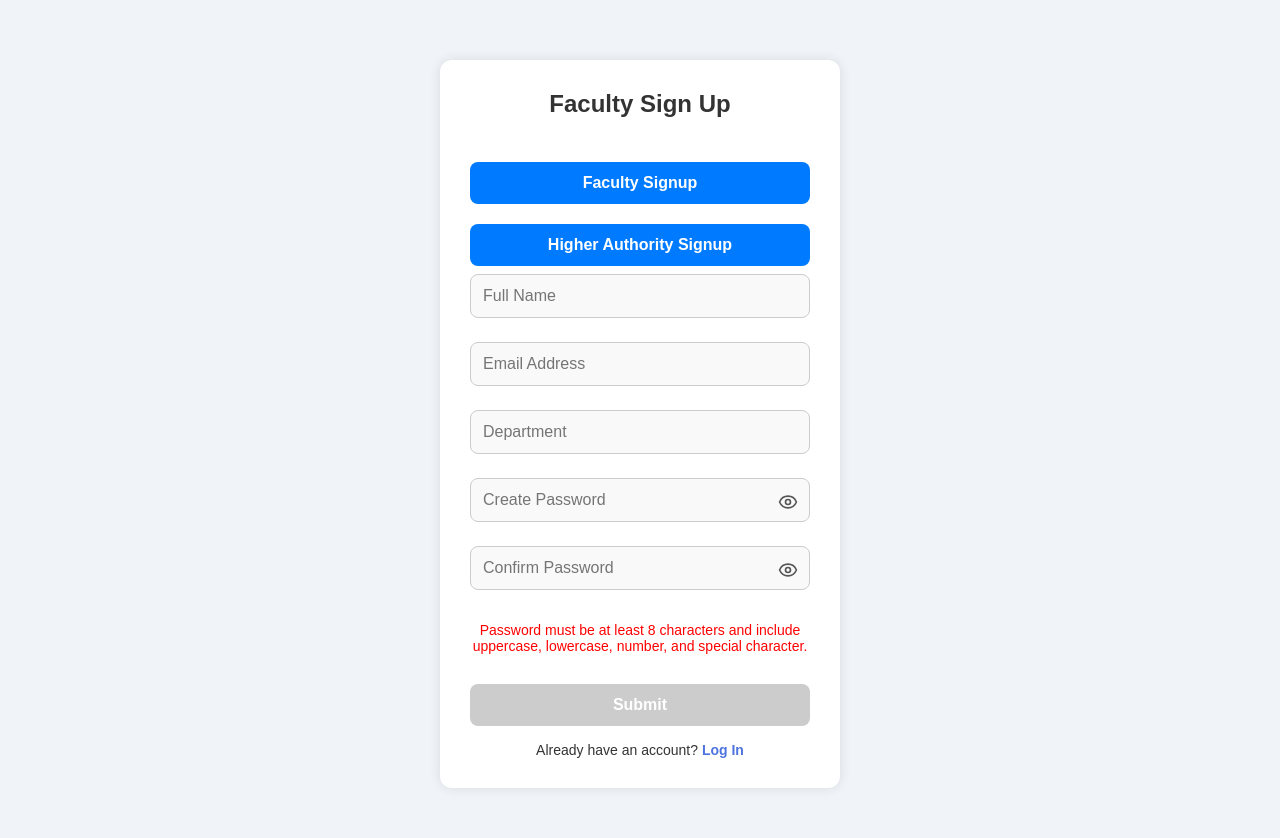
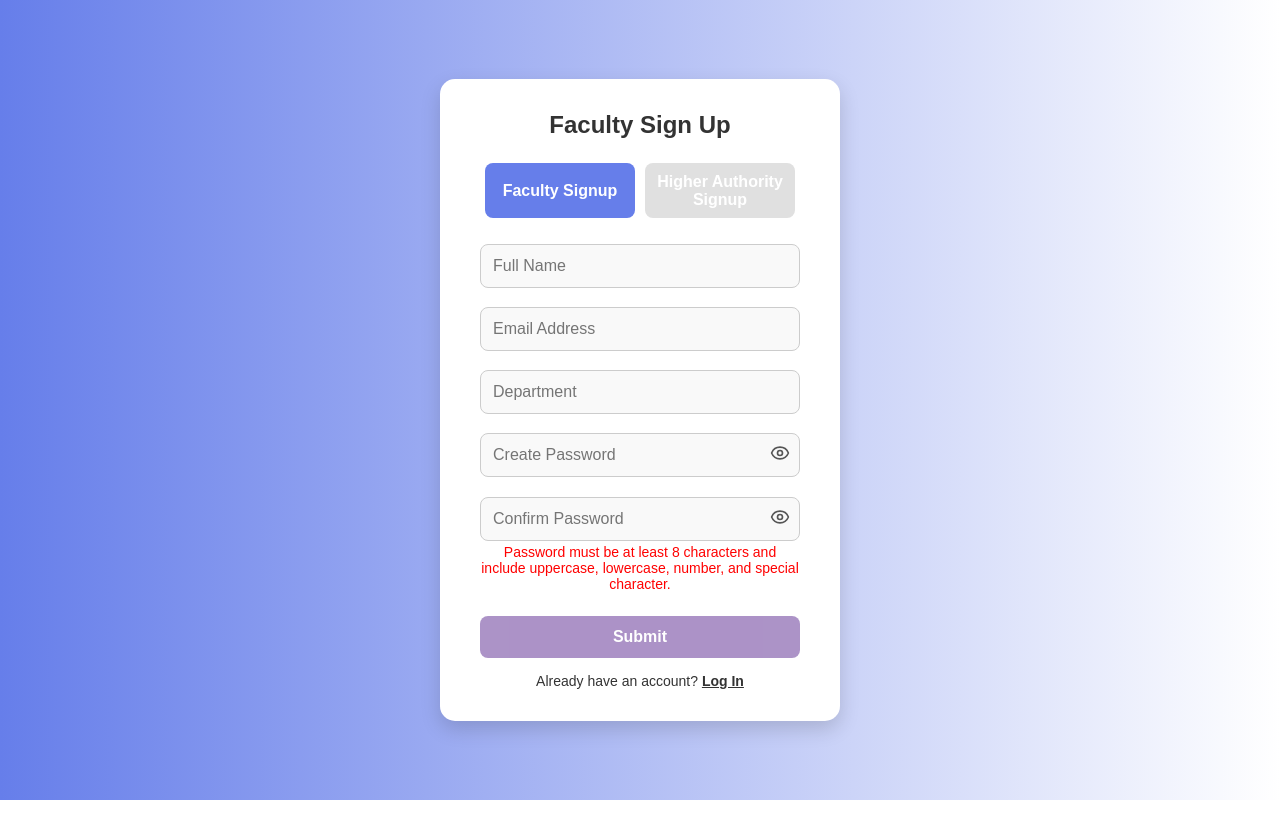
Before and after one commit to harshitha020505/facultyProfiling, a React (Create React App) app in the folder frontend/: page /signup in a window 1280 px wide. Shown: the top 838 px of the page. After the commit the page ends 800 px from the top, so only its background shows below. Built offline with nearby package versions, Linux system fonts and the light colour scheme.

Commit message:
Update SignupPage.css

```diff
--- a/frontend/src/SignupPage.css
+++ b/frontend/src/SignupPage.css
@@ -1,30 +1,61 @@
+/* index.css */
+
+body {
+  margin: 0;
+  padding: 0;
+  font-family: 'Segoe UI', Tahoma, Geneva, Verdana, sans-serif;
+  background: linear-gradient(to right, #667eea, white);
+  height: 100vh;
+  display: flex;
+  justify-content: center;
+  align-items: center;
+}
+
 .signup-container {
+  background-color: #fff;
+  padding: 2rem 2.5rem;
+  border-radius: 15px;
+  box-shadow: 0 8px 20px rgba(0, 0, 0, 0.15);
+  width: 100%;
   max-width: 400px;
-  margin: 60px auto;
-  padding: 30px;
-  border-radius: 12px;
-  background: #fff;
-  box-shadow: 0 0 12px rgba(0, 0, 0, 0.1);
+  text-align: center;
 }
 
 .signup-container h2 {
-  text-align: center;
-  margin-bottom: 24px;
-  font-size: 24px;
+  margin-bottom: 1.5rem;
+  color: #333;
 }
 
-.signup-container form {
+.user-type-toggle {
   display: flex;
-  flex-direction: column;
+  justify-content: space-between;
+  margin-bottom: 1rem;
 }
 
-.signup-container input {
-  padding: 12px;
-  margin-bottom: 16px;
+.user-type-toggle button {
+  flex: 1;
+  padding: 0.6rem;
+  border: none;
+  background-color: #e0e0e0;
+  font-weight: bold;
+  cursor: pointer;
+  transition: background-color 0.3s;
   border-radius: 8px;
+  margin: 0 5px;
+}
+
+.user-type-toggle button.active {
+  background-color: #667eea;
+  color: #fff;
+}
+
+form input {
+  width: 100%;
+  padding: 0.75rem;
+  margin: 0.6rem 0;
   border: 1px solid #ccc;
-  font-size: 16px;
-  width: 100%;
+  border-radius: 8px;
+  font-size: 1rem;
   box-sizing: border-box;
 }
 
@@ -34,41 +65,49 @@
 
 .password-input input {
   width: 100%;
-  padding-right: 40px;
 }
 
 .password-input span {
   position: absolute;
   top: 50%;
-  right: 12px;
+  right: 10px;
   transform: translateY(-50%);
   cursor: pointer;
   color: #555;
 }
 
-.signup-container button {
-  padding: 12px;
-  background: #007bff;
-  color: white;
+button[type="submit"] {
+  width: 100%;
+  padding: 0.75rem;
+  background-color: #764ba2;
+  color: #fff;
   border: none;
   border-radius: 8px;
-  font-size: 16px;
+  font-size: 1rem;
+  margin-top: 1rem;
   cursor: pointer;
+  transition: background-color 0.3s ease;
 }
 
-.signup-container button:disabled {
-  background: #ccc;
+button[type="submit"]:hover {
+  background-color: #5e3c89;
+}
+
+button[disabled] {
+  opacity: 0.6;
   cursor: not-allowed;
 }
 
 .error-text {
   color: red;
-  margin-bottom: 10px;
-  font-size: 14px;
-  text-align: center;
+  font-size: 0.875rem;
+  margin-top: -0.4rem;
+  margin-bottom: 0.5rem;
 }
 
-.signup-container p {
-  margin-top: 16px;
-  text-align: center;
+.signup-link {
+  color: #333;
+  font-weight: 600;
+  cursor: pointer;
+  text-decoration: underline;
 }
```
